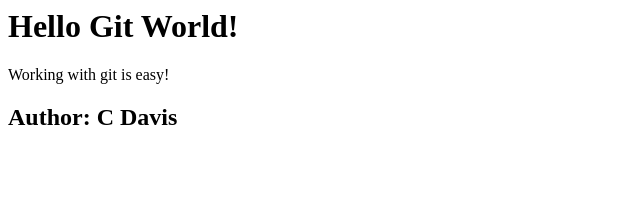
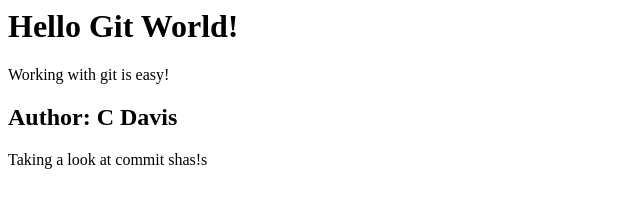
Before and after one commit to thejoegalaxy/GitGitHubMasterclass, a plain HTML site: page index.html in a window 1280 px wide. Shown: the whole page, without its empty margins (0-640 px from the left). Drawn offline with Linux system fonts and the light colour scheme.

Commit message:
added a description for shas

```diff
--- a/index.html
+++ b/index.html
@@ -5,3 +5,7 @@
 </div>
 
 <h2>Author: C Davis</h2>
+
+<div>
+    <p>Taking a look at commit shas!s</p>
+</div>
```
